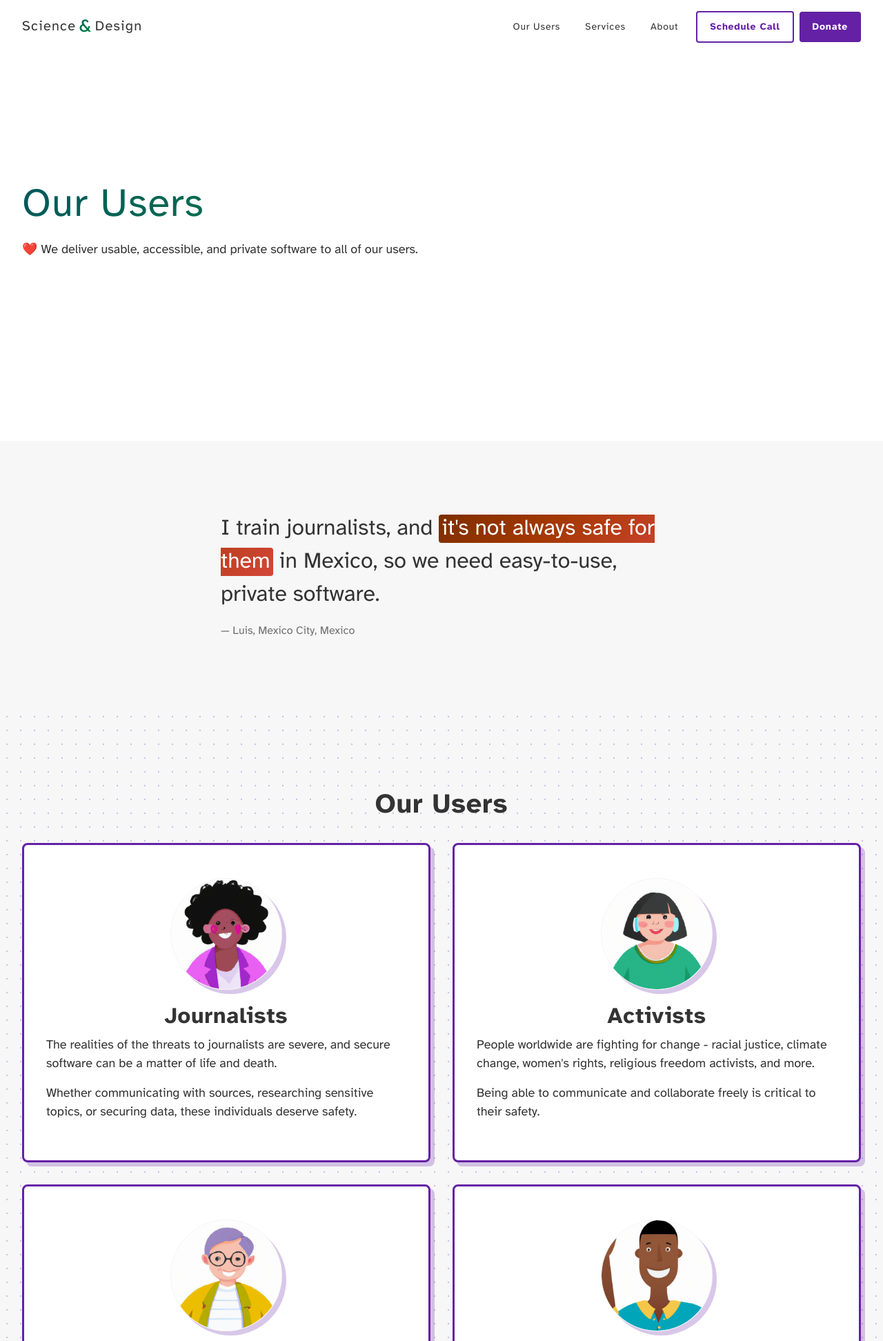
After one commit to scidsg/scidsg-website, a PHP site: page /our-users.html in a window 1280 px wide. The commit adds this page. Shown: the top 1944 px of the page at 69% size. Run offline with PHP 8.4, Linux system fonts and the light colour scheme.

Commit message:
add users page

```diff
--- a/css/overrides.css
+++ b/css/overrides.css
@@ -46,6 +46,10 @@
 
 	.card .description {
 		border: 3px solid rgb(100,33,166);
+		box-shadow: 6px 6px 0 rgba(100,33,166,.25);
+	}
+
+	#users .avatar {
 		box-shadow: 6px 6px 0 rgba(100,33,166,.25);
 	}
 
@@ -124,12 +128,29 @@
   .icon.mail {
     background-image: url('../images/icons/lm-mail.png');
   }
+
+  #users {
+  	background-image: radial-gradient(rgb(100,33,166) 0%, transparent 7%);
+	  background-position: 0;
+ 	  background-size: 20px 20px;
+	}
 }
 
 @media (prefers-color-scheme: dark) {
 
 	::selection {
 		background: rgb(178,144,210);
+	}
+
+	#users {
+  	background-image: radial-gradient(rgb(178,144,210) 0%, transparent 5%);
+ 	  background-color: #333;
+	  background-position: 0 0, 20px 20px;
+ 	  background-size: 40px 40px;
+	}
+
+	#users .avatar {
+		box-shadow: 6px 6px 0 rgba(178,144,210,.25);
 	}
 
 	.intro h2, .highlight, .brandMark {
@@ -221,6 +242,9 @@
     }
 }
 
+html {
+	scroll-padding-top: var(--spacing-xxlarge);
+}
 .logo h1 {
 	letter-spacing: var(--kern-wide);
 }
@@ -268,6 +292,15 @@ h3, h4, h5, h6 {
 	line-height: var(--line-height-tight) !important;
 }
 
+  #users .description {
+  	align-items: center;
+  }
+
+	#users h4 {
+		width: 100%;
+		text-align: center;
+	}
+
 @media only screen and (max-width: 1280px) {
 
 }
--- a/design-system/components/intro/css/intro.css
+++ b/design-system/components/intro/css/intro.css
@@ -58,7 +58,8 @@
 }
 
 .secondaryIntro {
-  height: 82vh;
+  height: 80vh;
+  max-height: 639px;
 }
 
 .secondaryIntro + section h3 {
--- a/design-system/css/typography.css
+++ b/design-system/css/typography.css
@@ -134,7 +134,7 @@ p {
 
 p.meta {
   margin: var(--spacing-small) 0 var(--spacing-xsmall) 0 !important;
-  font-size: var(--font-size-small);
+  font-size: var(--font-size-small) !important;
 }
 
 .highlight {
--- /dev/null
+++ b/our-users.html
@@ -0,0 +1,122 @@
+<!doctype html>
+
+<!-- Hey there! Thanks for taking a closer look at the code 😎
+This project is a work IN-PROGRESS! If you'd like to help make
+it better  - i.e. more accessible, align closer with
+W3C/WHATWG Standards, etc - please consider contributing 🙏 -->
+
+<html lang="en">
+
+<head>
+	<meta charset="utf-8">
+	<meta name="author" content="Glenn Sorrentino">
+	<meta name="viewport" content="width=device-width, initial-scale=1">
+	<!-- <meta http-equiv="onion-location" content="http://egonv4vxnya3qlycvsaxfr2vostxmwrq6omjzukzik6vvbicie6pdwyd.onion/" /> --> <!-- Use the meta tag for your onion address if your hosting provider restricts changing your server's content security headers. -->
+	<meta name="description" content="The Simple Design System is a research-based framework for creating lightweight, usable, accessible, and beautiful web experiences."> <!-- Keep the description to around 20 words or 150 characters so it displays fully on Google search results. -->
+
+	<title>Our Users - Science & Design</title>
+
+	<link rel="icon" type="image/x-icon" href="design-system/images/favicon/favicon.ico">
+	<link rel="stylesheet" href="design-system/css/style.css">
+	<link rel="stylesheet" href="css/overrides.css">
+
+	<script src="design-system/js/jquery-min.js"></script>
+	<script src="design-system/js/design-system.js"></script>
+</head>
+
+<body>
+	<header>
+		<div class="wrapper">
+			<div class="logo">
+				<div class="logoMark"></div>
+				<h1><a href="index.html">Science <span class="brandMark">&amp;</span> Design</a></h1>
+			</div>
+			<nav>
+				<ul>
+					<li><a class="wrapper" href="#">Our Users</a></li>
+					<li><a class="wrapper" href="index.html/#services">Services</a></li>
+					<li><a class="wrapper" href="index.html/#about">About</a></li>
+					<li><a role="button" class="btn btnLrg" href="https://cal.com/scidsg/15min" target="_blank" rel="noopener noreferrer">Schedule Call</a></li>
+				</ul>
+				<a class="mobileNav btnIcon"></a>
+				<a role="button" class="btn btnLrg primaryBtn" href="https://opencollective.com/scidsg#category-CONTRIBUTE" target="_blank" rel="noopener noreferrer">Donate</a>
+			</nav>
+		</div>
+	</header>
+
+	<div role="main">
+
+		<section class="intro secondaryIntro">
+			<div class="wrapper">
+				<h2>Our Users</h2>
+				<p>❤️ We deliver usable, accessible, and private software to all of our users.</p>
+			</div>
+		</section>
+
+		<div class="statementContainer">
+			<div class="wrapper">
+				<div class="statement description">
+					<p>I train journalists, and <span class="highlight">it's not always safe for them</span> in Mexico, so we need easy-to-use, private software.</p>
+					<p class="meta">&mdash; Luis, Mexico City, Mexico</p>
+				</div>
+			</div>
+		</div>
+
+		<section id="users" class="cardSection">
+			<div class="wrapper">
+				<h3>Our Users</h3>
+				<div class="groupRow card">
+					<div class="description">
+						<img class="icon avatar" src="images/users/u1.png" alt="Unless the image is decorative, add alt text.">
+						<h4>Journalists</h4>
+						<p>The realities of the threats to journalists are severe, and secure software can be a matter of life and death.</p>
+						<p>Whether communicating with sources, researching sensitive topics, or securing data, these individuals deserve safety.</p>
+					</div>
+					<div class="description">
+						<img class="icon avatar" src="images/users/u2.png" alt="Unless the image is decorative, add alt text.">
+						<h4>Activists</h4>
+						<p>People worldwide are fighting for change - racial justice, climate change, women's rights, religious freedom activists, and more.</p>
+						<p>Being able to communicate and collaborate freely is critical to their safety.</p>
+					</div>
+				</div>
+				<div class="groupRow card">
+					<div class="description">
+						<img class="icon avatar" src="images/users/u3.png" alt="Unless the image is decorative, add alt text.">
+						<h4>The LGBTQ+ Community</h4>
+						<p>Every day we see headlines about people in positions of authority worldwide targeting the LGBTQ+ community.</p>
+						<p>We assert that everyone deserves privacy and the right to personal physical and digital autonomy.</p>
+					</div>
+					<div class="description">
+						<img class="icon avatar" src="images/users/u4.png" alt="Unless the image is decorative, add alt text.">
+						<h4>The Accessibility Community</h4>
+						<p>If software isn't accessible, it isn't ethical. Users of all abilities need software that's easy to use.</p>
+						<p>We're committed to the accessibility community and consider their needs as non-negotiable.</p>
+					</div>
+				</div>
+			</div>
+		</section>
+
+		<section class="featureSection">
+			<div class="wrapper">
+				<div class="group featureGroup">
+					<div class="description">
+						<div class="icon donor"></div>
+						<h3>Support Our Work</h3>
+						<p>We build free, independent open-source software and help non-profits do the same. Please support our work by becoming a member!</p>
+						<a role="button" class="btn btnLrg" href="https://github.com/glenn-sorrentino/design-system" target="_blank" rel="noopener noreferrer">Donate</a>
+					</div>
+				</div>
+			</div>
+		</section>
+
+	</div>
+
+	<footer>
+		<div class="wrapper">
+			<p>&copy; <a property="dct:title" href="https://scidsg.org" target="_blank" rel="cc:attributionURL noopener noreferrer">Science &amp; Design</a></p>
+		</div>
+	</footer>
+
+</body>
+
+</html>
```
Also changed, not shown: index.html (+18 -2 lines), images/users/group.png (added), images/users/u1.png (added), images/users/u2.png (added), images/users/u3.png (added), images/users/u4.png (added).
